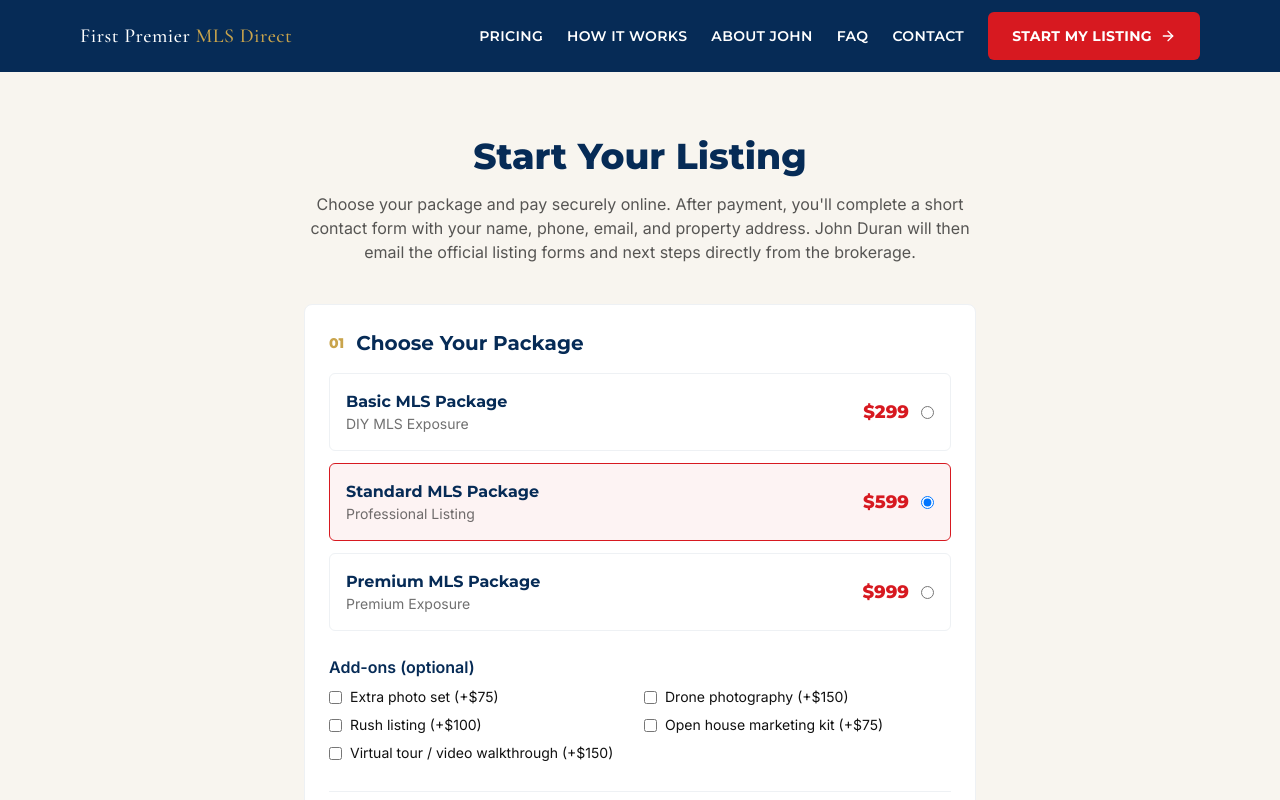
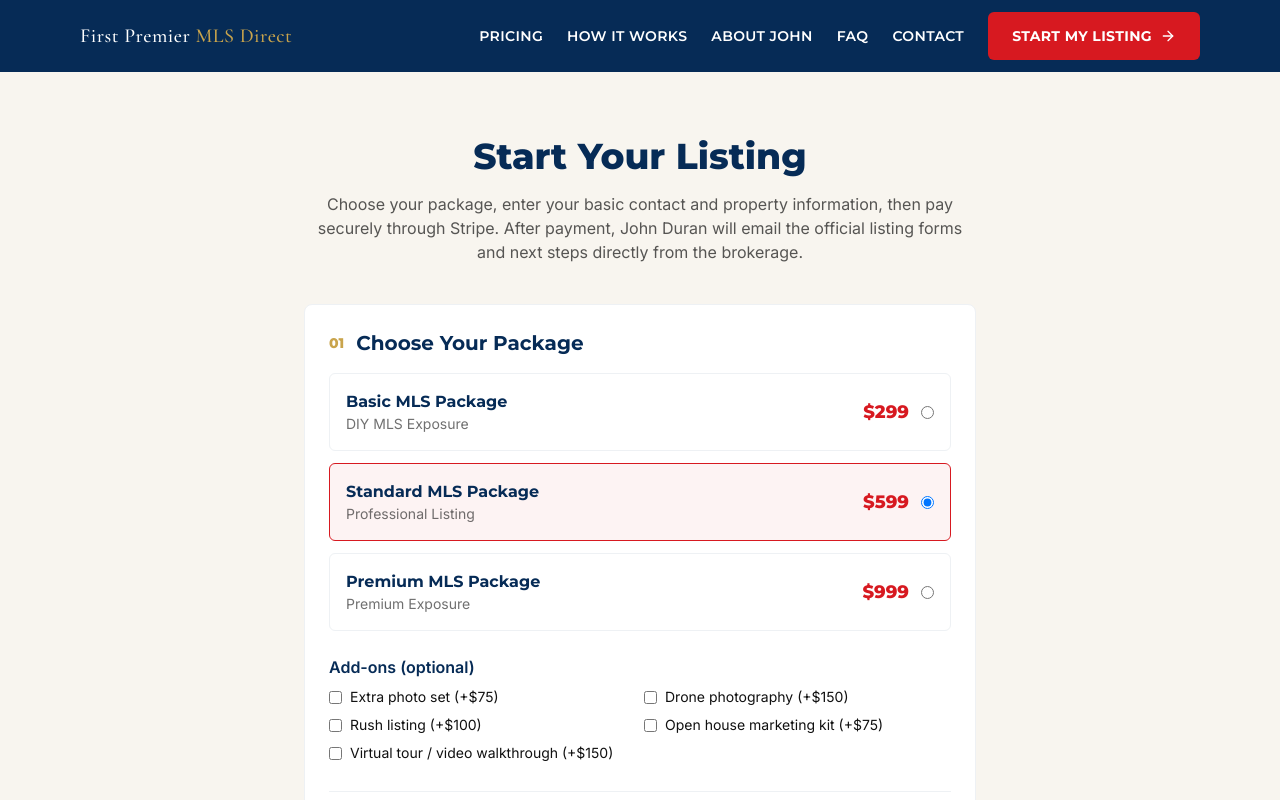
Before and after one commit to Elicasta/firstpremiermlsdirect, a Next.js app: page /start-listing in a window 1280 px wide. Shown: the top 800 px of the page. Built offline with nearby package versions, Linux system fonts and the light colour scheme.

Commit message:
Update listing flow copy for contact-before-payment

```diff
--- a/app/start-listing/page.tsx
+++ b/app/start-listing/page.tsx
@@ -14,9 +14,9 @@ export default function StartListingPage({
           Start Your Listing
         </h1>
         <p className="mt-4 text-ink/70">
-          Choose your package and pay securely online. After payment, you'll complete a short
-          contact form with your name, phone, email, and property address. John Duran will then
-          email the official listing forms and next steps directly from the brokerage.
+          Choose your package, enter your basic contact and property information, then pay securely
+          through Stripe. After payment, John Duran will email the official listing forms and next
+          steps directly from the brokerage.
         </p>
       </div>
       <div className="mt-10">
```
